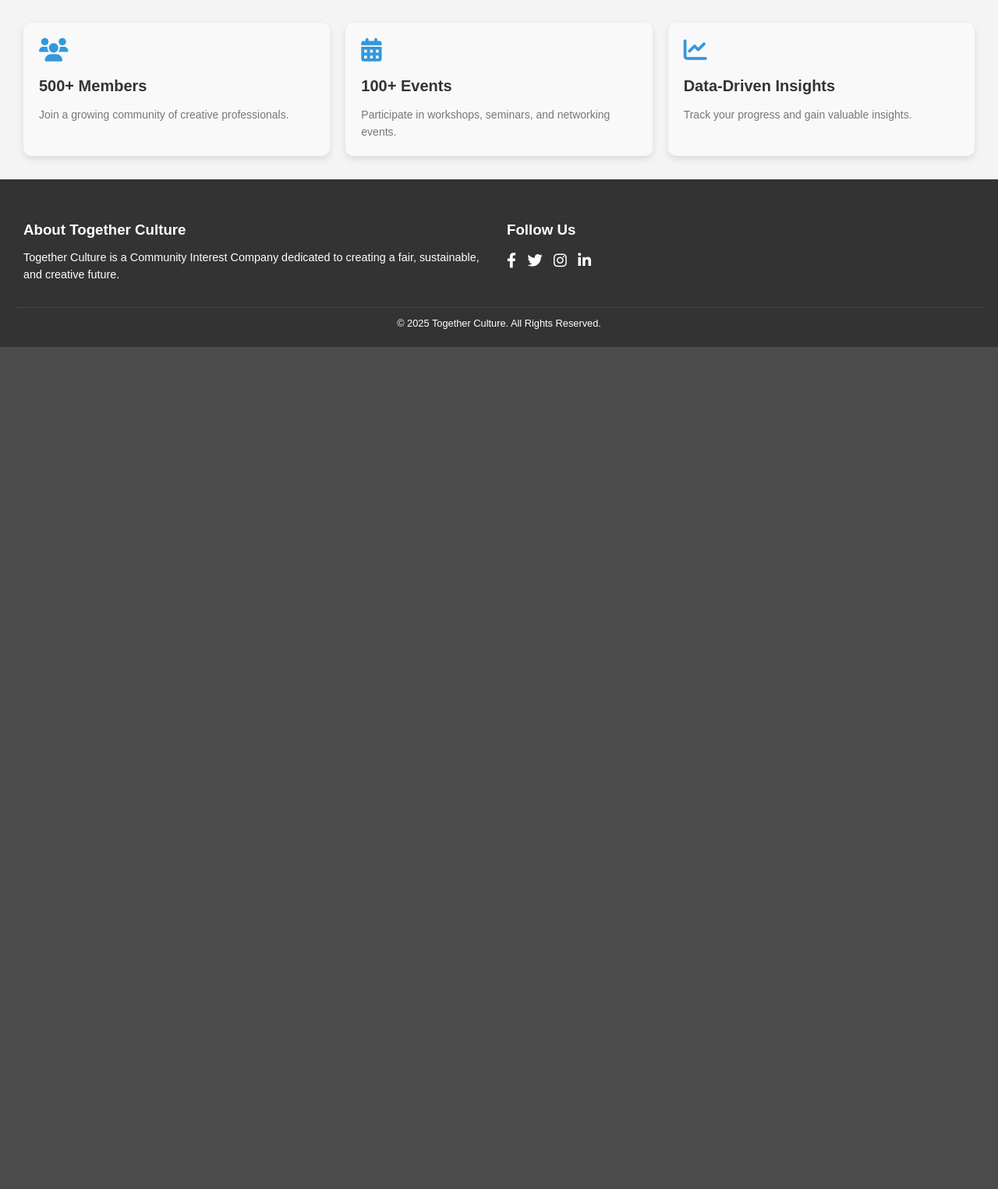
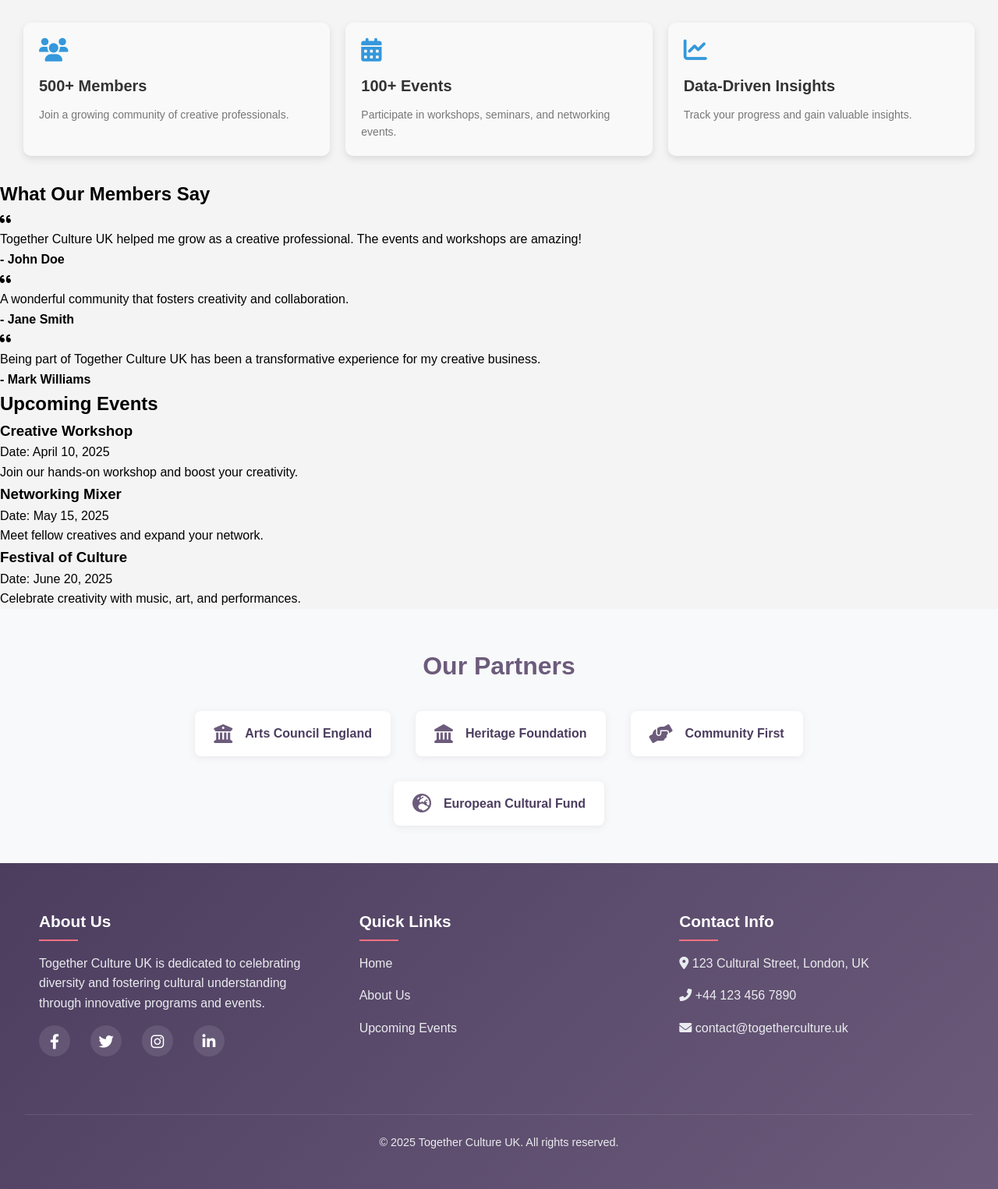
Before and after one commit to Romanamarvi/TogetherCultureUK, a Django app: page / in a window 1280 px wide. Shown: the part 707-2232 px from the top of the page at 78% size. Before the commit the page ends 1152 px from the top, so only its background shows below. Run offline with Django 3.2, Linux system fonts and the light colour scheme.

Commit message:
Add files via upload

```diff
--- a/templates/login.html
+++ b/templates/login.html
@@ -3,7 +3,7 @@
 <head>
     <meta charset="UTF-8">
     <meta name="viewport" content="width=device-width, initial-scale=1">
-    <title>Together Culture - Login</title>
+    <title>Together Culture UK - Login</title>
     {% load static %}
     <link rel="stylesheet" href="{% static 'style.css' %}">
 </head>
--- a/templates/register.html
+++ b/templates/register.html
@@ -11,7 +11,7 @@
 </head>
 <body>
     <div class="registration-container">
-        <h2>Register for <span>Together Culture</span></h2>
+        <h2>Register for <span>Together Culture UK</span></h2>
         <form id="registration-form">
             <!-- Name -->
             <div class="input-group">
@@ -126,7 +126,7 @@
     .then(data => {
         alert(data.message);  // Show a success or error message
         if (data.user) {
-            window.location.href = '/members/';  // Redirect to members page
+            window.location.href = '/login/';  // Redirect to members page
         }
     })
     .catch(error => {
--- a/templates/welcome.html
+++ b/templates/welcome.html
@@ -3,18 +3,103 @@
 <head>
   <meta charset="UTF-8" />
   <meta name="viewport" content="width=device-width, initial-scale=1.0" />
-  <title>Welcome - Together Culture</title>
-  <!-- External Font Awesome for icons -->
+  <title>Welcome - Together Culture UK</title>
   <link rel="stylesheet" href="https://cdnjs.cloudflare.com/ajax/libs/font-awesome/6.0.0-beta3/css/all.min.css" />
-  <!-- Link to your local CSS file -->
   <link rel="stylesheet" href="styles.css" />
   {% load static %}
   <link rel="stylesheet" href="{% static 'welcome-styles.css' %}">
+  <style>
+     :root {
+            --primary: #6C5B7B;
+            --primary-light: #8A6FA8;
+            --primary-dark: #4C3D5F;
+            --secondary: #C06C84;
+            --accent: #F67280;
+            --light: #F8F9FA;
+            --dark: #343A40;
+        }
+
+        /* Footer */
+        footer {
+            background: linear-gradient(135deg, var(--primary-dark), var(--primary));
+            color: white;
+            padding: 3rem 2rem;
+            text-align: center;
+        }
+
+        .footer-content {
+            max-width: 1200px;
+            margin: 0 auto;
+            display: grid;
+            grid-template-columns: repeat(auto-fit, minmax(250px, 1fr));
+            gap: 2rem;
+            text-align: left;
+        }
+
+        .footer-column h3 {
+            font-size: 1.3rem;
+            margin-bottom: 1.5rem;
+            position: relative;
+            display: inline-block;
+        }
+
+        .footer-column h3::after {
+            content: '';
+            position: absolute;
+            left: 0;
+            bottom: -8px;
+            width: 50px;
+            height: 2px;
+            background: var(--accent);
+        }
+
+        .footer-column p,
+        .footer-column a {
+            color: #E9ECEF;
+            margin-bottom: 1rem;
+            display: block;
+            text-decoration: none;
+            transition: color 0.3s ease;
+        }
+
+        .footer-column a:hover {
+            color: var(--accent);
+        }
+
+        .social-links {
+            display: flex;
+            gap: 1rem;
+        }
+
+        .social-links a {
+            color: white;
+            background: rgba(255, 255, 255, 0.1);
+            width: 40px;
+            height: 40px;
+            border-radius: 50%;
+            display: flex;
+            align-items: center;
+            justify-content: center;
+            transition: all 0.3s ease;
+        }
+
+        .social-links a:hover {
+            background: var(--accent);
+            transform: translateY(-3px);
+        }
+
+        .copyright {
+            margin-top: 3rem;
+            padding-top: 1.5rem;
+            border-top: 1px solid rgba(255, 255, 255, 0.1);
+            font-size: 0.9rem;
+            color: #E9ECEF;
+        }</style>
 </head>
 <body>
   <!-- Navigation Bar -->
   <nav class="navbar">
-    <div class="logo">Together Culture</div>
+    <div class="logo">Together Culture UK</div>
 
     <!-- Hamburger icon for mobile -->
     <div class="hamburger" id="hamburger">
@@ -25,61 +110,34 @@
 
     <ul class="nav-menu" id="nav-menu">
       <li class="nav-item">
-        <a href="#">About</a>
-        <ul class="dropdown">
-          <li><a href="#">Our Story</a></li>
-          <li><a href="#">Find Out More</a></li>
-          <li><a href="#">Contact Us</a></li>
-        </ul>
+        <a href="/about">About</a>
       </li>
       <li class="nav-item">
-        <a href="#">Festival</a>
-        <ul class="dropdown">
-          <li><a href="#">Upcomming Festival</a></li>
-          <li><a href="#">Festivals Timetable</a></li>
-        </ul>
+        <a href="/festival">Festival</a>
       </li>
       <li class="nav-item">
-        <a href="#">Membership</a>
-        <ul class="dropdown">
-          <li><a href="#">Individual Membership</a></li>
-          <li><a href="#">Organisational Membership</a></li>
-        </ul>
+        <a href="{% url 'register' %}">Membership</a>
       </li>
       <li class="nav-item">
-
-        <a href="">Meet our Members</a>
+        <a href="/Contact">Conatct</a>
       </li>
-      <li class="nav-item">
-        <a href="#">What's On</a>
-        <ul class="dropdown">
-          <li><a href="#">Events</a></li>
-          <li><a href="#">Let's Go Fly The Kite</a></li>
-          <li><a href="#">Abbey in Action</a></li>
-          <li><a href="#">Wellbeing for Change</a></li>
-          <li><a href="#">What's on in Cambridge</a></li>
-        </ul>
-      </li>
-
     </ul>
   </nav>
 
-
   <!-- Hero/Slider Section -->
-  <section class="hero" style="background-image: url('https://i.imgur.com/NCdZyA2.png');">
+  <section class="hero" style="background-image: url('https://www.shutterstock.com/image-vector/colorful-cartoon-art-craft-group-600nw-2459974137.jpg');">
     <div class="hero-content">
-      <h1>Welcome to Together Culture</h1>
-      <p>Creating a more equitable and ecological creative economy.</p>
+      <h1>Welcome to Together Culture UK</h1>
+      <p style="color: #fff">Creating a more equitable and ecological creative economy.</p>
       <div class="hero-buttons">
         <a href="{% url 'register' %}" class="btn join-btn">Join Our Culture</a>
-        <a href="{% url 'login' %}"class="btn login-btn">Login</a>
-
+        <a href="{% url 'login' %}" class="btn login-btn">Login</a>
       </div>
     </div>
   </section>
 
+  <!-- Key Features Section -->
   <section>
-      <!-- Key Features -->
     <div class="features">
       <div class="feature-item">
         <i class="fas fa-users"></i>
@@ -97,33 +155,155 @@
         <p>Track your progress and gain valuable insights.</p>
       </div>
     </div>
+  </section>
 
+  <!-- New Testimonials Section -->
+  <section class="testimonials">
+    <h2>What Our Members Say</h2>
+    <div class="testimonial-cards">
+      <div class="testimonial-card">
+        <i class="fas fa-quote-left"></i>
+        <p>Together Culture UK helped me grow as a creative professional. The events and workshops are amazing!</p>
+        <h4>- John Doe</h4>
+      </div>
+      <div class="testimonial-card">
+        <i class="fas fa-quote-left"></i>
+        <p>A wonderful community that fosters creativity and collaboration.</p>
+        <h4>- Jane Smith</h4>
+      </div>
+      <div class="testimonial-card">
+        <i class="fas fa-quote-left"></i>
+        <p>Being part of Together Culture UK has been a transformative experience for my creative business.</p>
+        <h4>- Mark Williams</h4>
+      </div>
+    </div>
   </section>
+
+  <!-- New Upcoming Events Section -->
+  <section class="upcoming-events">
+    <h2>Upcoming Events</h2>
+    <div class="events-list">
+      <div class="event">
+        <h3>Creative Workshop</h3>
+        <p>Date: April 10, 2025</p>
+        <p>Join our hands-on workshop and boost your creativity.</p>
+      </div>
+      <div class="event">
+        <h3>Networking Mixer</h3>
+        <p>Date: May 15, 2025</p>
+        <p>Meet fellow creatives and expand your network.</p>
+      </div>
+      <div class="event">
+        <h3>Festival of Culture</h3>
+        <p>Date: June 20, 2025</p>
+        <p>Celebrate creativity with music, art, and performances.</p>
+      </div>
+    </div>
+  </section>
+
+  <!-- Partners Section -->
+  <section class="partners">
+      <h2>Our Partners</h2>
+      <div class="partner-list">
+          <div class="partner-item">
+              <i class="fas fa-university"></i>
+              <span>Arts Council England</span>
+          </div>
+          <div class="partner-item">
+              <i class="fas fa-landmark"></i>
+              <span>Heritage Foundation</span>
+          </div>
+          <div class="partner-item">
+              <i class="fas fa-hands-helping"></i>
+              <span>Community First</span>
+          </div>
+          <div class="partner-item">
+              <i class="fas fa-globe-europe"></i>
+              <span>European Cultural Fund</span>
+          </div>
+      </div>
+  </section>
+
+  <style>
+  .partners {
+      background: #F8F9FA;
+      padding: 3rem 2rem;
+      text-align: center;
+  }
+
+  .partners h2 {
+      color: #6C5B7B;
+      margin-bottom: 2rem;
+      font-size: 2rem;
+  }
+
+  .partner-list {
+      display: flex;
+      flex-wrap: wrap;
+      justify-content: center;
+      gap: 2rem;
+      max-width: 1000px;
+      margin: 0 auto;
+  }
+
+  .partner-item {
+      display: flex;
+      align-items: center;
+      gap: 1rem;
+      padding: 1rem 1.5rem;
+      background: white;
+      border-radius: 8px;
+      box-shadow: 0 2px 10px rgba(108, 91, 123, 0.1);
+      transition: transform 0.3s ease;
+  }
+
+  .partner-item:hover {
+      transform: translateY(-5px);
+  }
+
+  .partner-item i {
+      font-size: 1.5rem;
+      color: #6C5B7B;
+  }
+
+  .partner-item span {
+      font-weight: 600;
+      color: #4C3D5F;
+  }
+  </style>
 
   <!-- Footer -->
   <footer>
     <div class="footer-content">
-      <div class="footer-about" id="about">
-        <h3>About Together Culture</h3>
-        <p>
-          Together Culture is a Community Interest Company dedicated to creating a fair, sustainable, and creative future.
-        </p>
-      </div>
-      <div class="footer-social" id="social">
-        <h3>Follow Us</h3>
+        <div class="footer-column">
+            <h3>About Us</h3>
+            <p>Together Culture UK is dedicated to celebrating diversity and fostering cultural understanding through innovative programs and events.</p>
             <div class="social-links">
-          <a href="#" target="_blank"><i class="fab fa-facebook-f"></i></a>
-          <a href="#" target="_blank"><i class="fab fa-twitter"></i></a>
-          <a href="#" target="_blank"><i class="fab fa-instagram"></i></a>
-          <a href="#" target="_blank"><i class="fab fa-linkedin-in"></i></a>
+                <a href="#"><i class="fab fa-facebook-f"></i></a>
+                <a href="#"><i class="fab fa-twitter"></i></a>
+                <a href="#"><i class="fab fa-instagram"></i></a>
+                <a href="#"><i class="fab fa-linkedin-in"></i></a>
             </div>
         </div>
+        <div class="footer-column">
+            <h3>Quick Links</h3>
+            <a href="/">Home</a>
+            <a href="/about">About Us</a>
+            <a href="/festival">Upcoming Events</a>
+
         </div>
-    <div class="footer-bottom">
-      <p>&copy; 2025 Together Culture. All Rights Reserved.</p>
+        <div class="footer-column">
+            <h3>Contact Info</h3>
+            <p><i class="fas fa-map-marker-alt"></i> 123 Cultural Street, London, UK</p>
+            <p><i class="fas fa-phone-alt"></i> +44 123 456 7890</p>
+            <p><i class="fas fa-envelope"></i> contact@togetherculture.uk</p>
+        </div>
+    </div>
+    <div class="copyright">
+        <p>&copy; 2025 Together Culture UK. All rights reserved.</p>
     </div>
 </footer>
-   <!-- Optional JavaScript for mobile menu toggle -->
+
   <script>
     const hamburger = document.getElementById("hamburger");
     const navMenu = document.getElementById("nav-menu");
```
Also changed, not shown: templates/festival.html (added, +180 -0 lines). Lines whose indentation alone changed are shown as unchanged.
